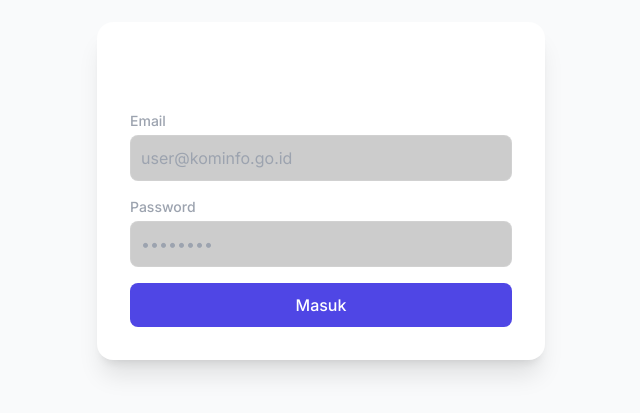
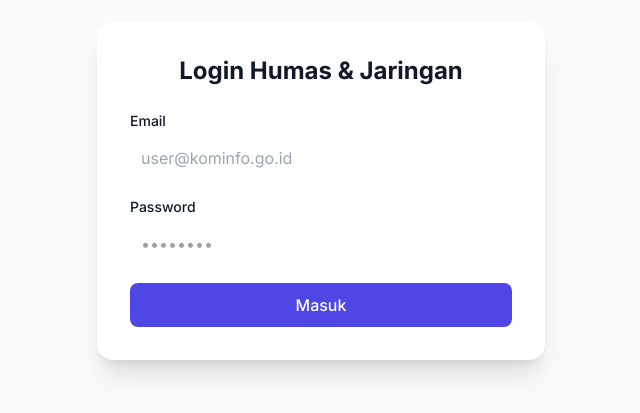
Before and after one commit to daffaraka/simple-to-do-list-humas-jaringan-avicenna, a React (Vite) app in the folder frontend/: page / in a window 1280 px wide. Shown: the part 209-622 px from the top of the page, without its empty margins (319-959 px from the left). Built offline with nearby package versions, Linux system fonts and the light colour scheme.

Commit message:
style: improve light mode contrast in cards and login

```diff
--- a/frontend/src/components/KanbanCard.tsx
+++ b/frontend/src/components/KanbanCard.tsx
@@ -12,9 +12,9 @@
 }
 
 const PRIORITY_COLORS = {
-  low: 'bg-gray-500/20 text-gray-300',
-  medium: 'bg-indigo-500/20 text-indigo-300',
-  high: 'bg-red-500/20 text-red-300',
+  low: 'bg-gray-500/10 text-gray-600 dark:bg-gray-500/20 dark:text-gray-300',
+  medium: 'bg-indigo-500/10 text-indigo-600 dark:bg-indigo-500/20 dark:text-indigo-300',
+  high: 'bg-red-500/10 text-red-600 dark:bg-red-500/20 dark:text-red-300',
 };
 
 export function KanbanCard({ card, isOverlay }: KanbanCardProps) {
--- a/frontend/src/pages/Login.tsx
+++ b/frontend/src/pages/Login.tsx
@@ -27,7 +27,7 @@
   return (
     <div className="min-h-screen flex items-center justify-center bg-bgPrimary text-gray-200">
       <div className="bg-bgSecondary p-8 rounded-2xl shadow-xl w-full max-w-md border border-white/5">
-        <h1 className="text-2xl font-bold mb-6 text-center text-white">Login Humas & Jaringan</h1>
+        <h1 className="text-2xl font-bold mb-6 text-center text-gray-900 dark:text-white">Login Humas & Jaringan</h1>
 
         {error && (
           <div className="bg-red-500/20 text-red-200 p-3 rounded-lg mb-4 text-sm text-center border border-red-500/30">
@@ -37,10 +37,10 @@
 
         <form onSubmit={handleSubmit} className="space-y-4">
           <div>
-            <label className="block text-sm font-medium text-gray-400 mb-1">Email</label>
+            <label className="block text-sm font-medium text-gray-900 dark:text-white mb-1">Email</label>
             <input
               type="email"
-              className="w-full bg-black/20 border border-white/10 rounded-lg p-2.5 text-white focus:border-indigo-500 focus:outline-none transition-colors"
+              className="w-full border border-gray-300 border-white/10 rounded-lg p-2.5 text-white focus:border-indigo-500 focus:outline-none transition-colors"
               placeholder="user@kominfo.go.id"
               value={email}
               onChange={(e) => setEmail(e.target.value)}
@@ -48,10 +48,10 @@
             />
           </div>
           <div>
-            <label className="block text-sm font-medium text-gray-400 mb-1">Password</label>
+            <label className="block text-sm font-medium text-gray-900 dark:text-white mb-1">Password</label>
             <input
               type="password"
-              className="w-full bg-black/20 border border-white/10 rounded-lg p-2.5 text-white focus:border-indigo-500 focus:outline-none transition-colors"
+              className="w-full border border-gray-300 border-white/10 rounded-lg p-2.5 text-white focus:border-indigo-500 focus:outline-none transition-colors"
               placeholder="••••••••"
               value={password}
               onChange={(e) => setPassword(e.target.value)}
```
